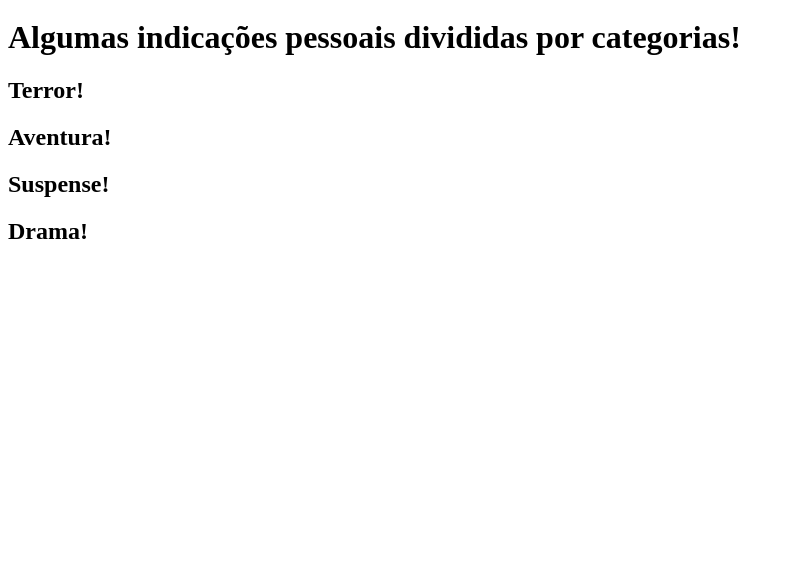
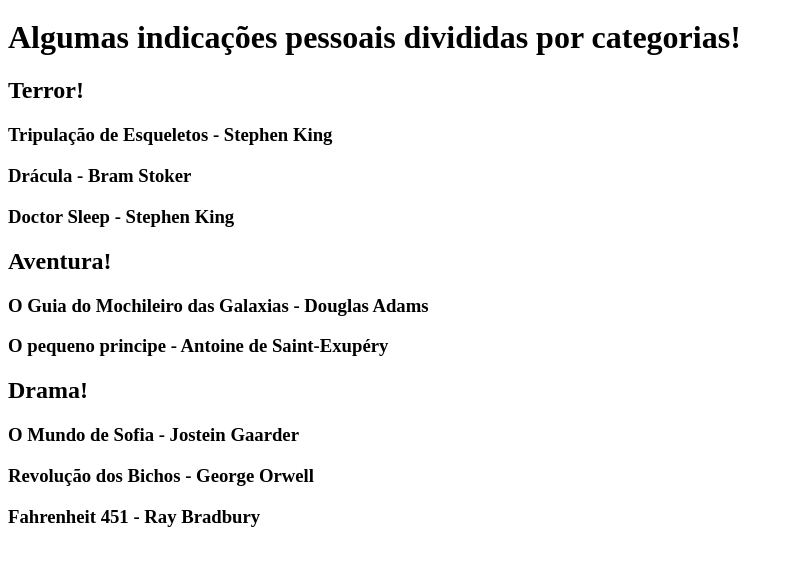
Before and after one commit to PedrocaMarmota/Pedroca, a plain HTML site: page indicacoes.html in a window 1280 px wide. Shown: the part 37-602 px from the top of the page, without its empty margins (0-793 px from the left). Drawn offline with Linux system fonts and the light colour scheme.

Commit message:
added a few categories to indicacoes.html

```diff
--- a/indicacoes.html
+++ b/indicacoes.html
@@ -15,17 +15,25 @@
     <h2>
         Terror!
     </h2>
-
+    <div>
+        <h3>Tripulação de Esqueletos - Stephen King</h3>
+        <h3>Drácula - Bram Stoker</h3>
+        <h3>Doctor Sleep - Stephen King</h3>
+    </div>
     <h2>
         Aventura!
     </h2>
-
-    <h2>
-        Suspense!
-    </h2>
-
+    <div>
+        <h3>O Guia do Mochileiro das Galaxias - Douglas Adams</h3>
+        <h3>O pequeno principe - Antoine de Saint-Exupéry</h3>
+    </div>
     <h2>
         Drama!
     </h2>
+    <div>
+        <h3>O Mundo de Sofia - Jostein Gaarder</h3>
+        <h3>Revolução dos Bichos - George Orwell</h3>
+        <h3>Fahrenheit 451 - Ray Bradbury</h3>
+    </div>
 </body>
 </html>
```
Also changed, not shown: index.html (+4 -1 lines), resenha.html (+5 -3 lines).
